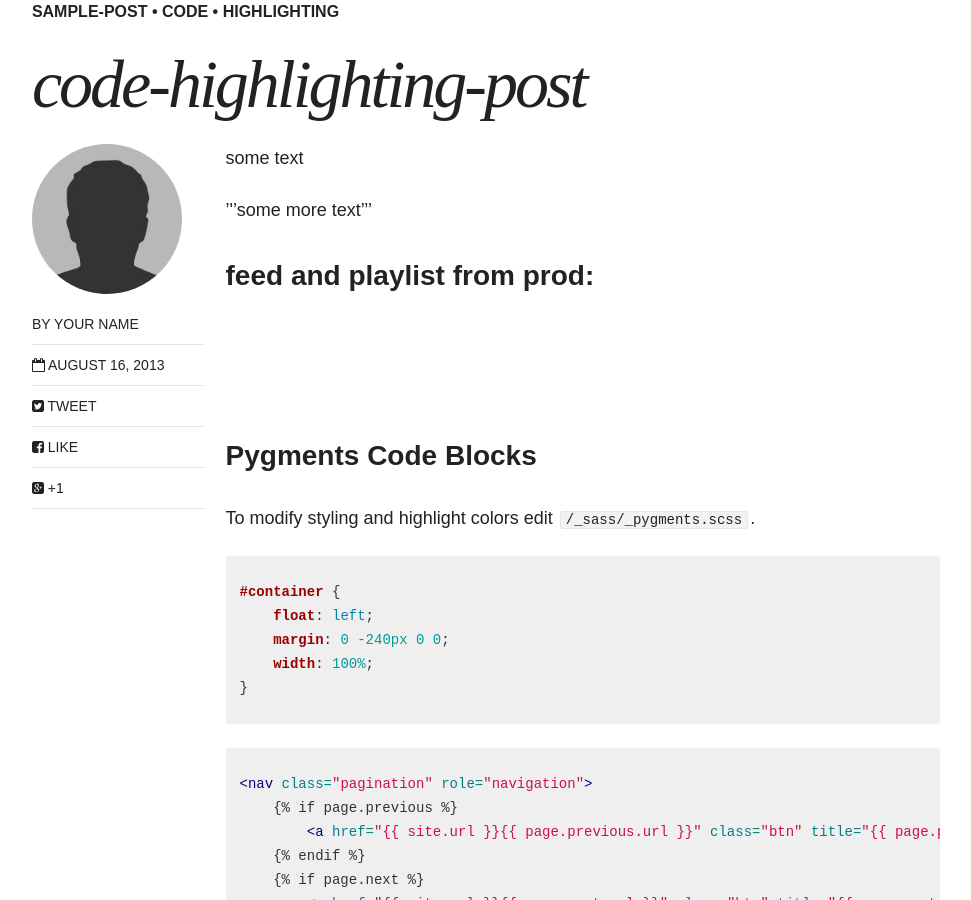
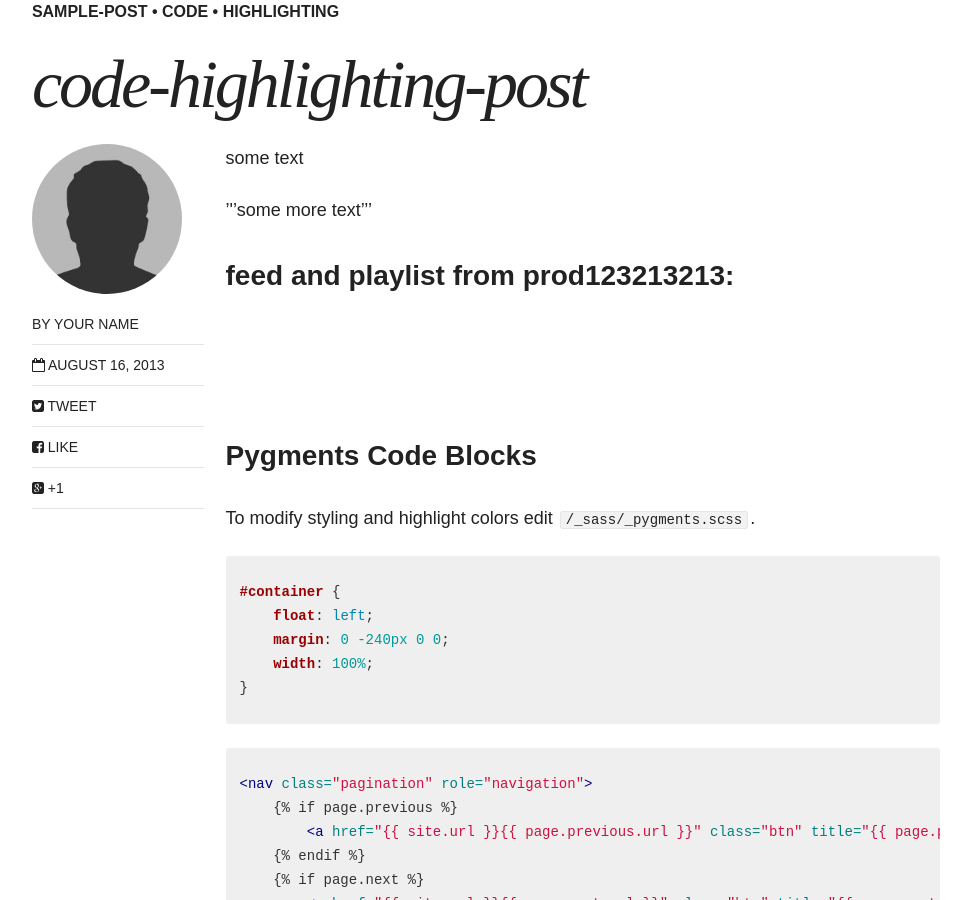
Before and after one commit to galdil/galdil.github.io, a Jekyll site: the page built from _posts/articles/2013-08-16-code-highlighting-post.md, in a window 1280 px wide and 900 px high, scrolled down 748 px. Shown: the whole window, without its empty margins (154-1125 px from the left). Built offline with Jekyll 4.4.1, drawn with Linux system fonts in a browser that asks for light colours; nearby versions of some CDN libraries.

Commit message:
Update 2013-08-16-code-highlighting-post.md

```diff
--- a/_posts/articles/2013-08-16-code-highlighting-post.md
+++ b/_posts/articles/2013-08-16-code-highlighting-post.md
@@ -16,9 +16,9 @@
 
 '''some more text'''
 
-### feed and playlist from prod:
+### feed and playlist from prod123213213:
 <br>
-<div class="apester-media" data-media-id="5a3a65bcabc7ee0001f70fc2" height="350"></div><script async src="//static.apester.com/js/sdk/v2.0/apester-javascript-sdk.min.js"></script>
+<div class="apester-media" data-media-id="5a3b900a67e5db0001fde0c9" height="350"></div><script async src="//static.apester.com/js/sdk/v2.0/apester-javascript-sdk.min.js"></script>
 <br>
 ### Pygments Code Blocks
 
```
